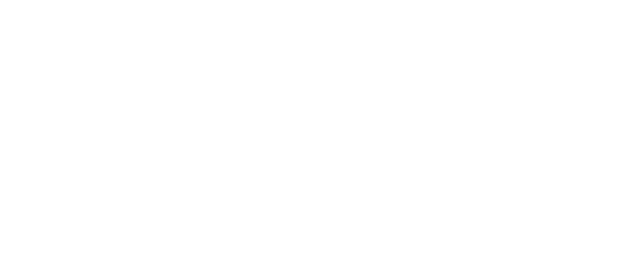
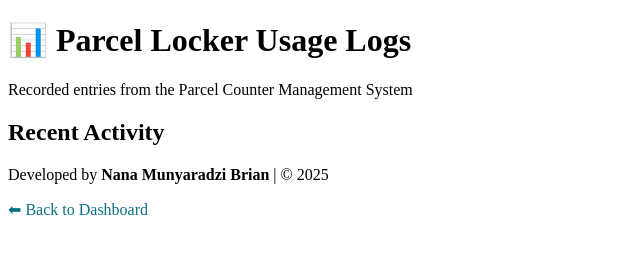
Before and after one commit to briannanah-ux/Parcel-Counter-Management-System, a plain HTML site: page parcel-counter-management-system/web_app/logs.html in a window 1280 px wide. Shown: the whole page, without its empty margins (0-640 px from the left). Drawn offline with Linux system fonts and the light colour scheme.

Commit message:
Create logs.html for Parcel Counter Management System

```diff
--- a/parcel-counter-management-system/web_app/logs.html
+++ b/parcel-counter-management-system/web_app/logs.html
@@ -1 +1,28 @@
-<!-- logs.html from conversation -->
+<!DOCTYPE html>
+<html lang="en">
+<head>
+  <meta charset="UTF-8" />
+  <meta name="viewport" content="width=device-width, initial-scale=1.0" />
+  <title>Parcel Counter Logs</title>
+  <script type="module" src="logs.js" defer></script>
+  <link rel="stylesheet" href="style.css" />
+</head>
+<body>
+  <header>
+    <h1>📊 Parcel Locker Usage Logs</h1>
+    <p>Recorded entries from the Parcel Counter Management System</p>
+  </header>
+
+  <main>
+    <section id="logs-container">
+      <h2>Recent Activity</h2>
+      <div id="logs" class="log-list"></div>
+    </section>
+  </main>
+
+  <footer>
+    <p>Developed by <strong>Nana Munyaradzi Brian</strong> | © 2025</p>
+    <a href="index.html" style="text-decoration:none;color:#0b7285;">⬅ Back to Dashboard</a>
+  </footer>
+</body>
+</html>
```
